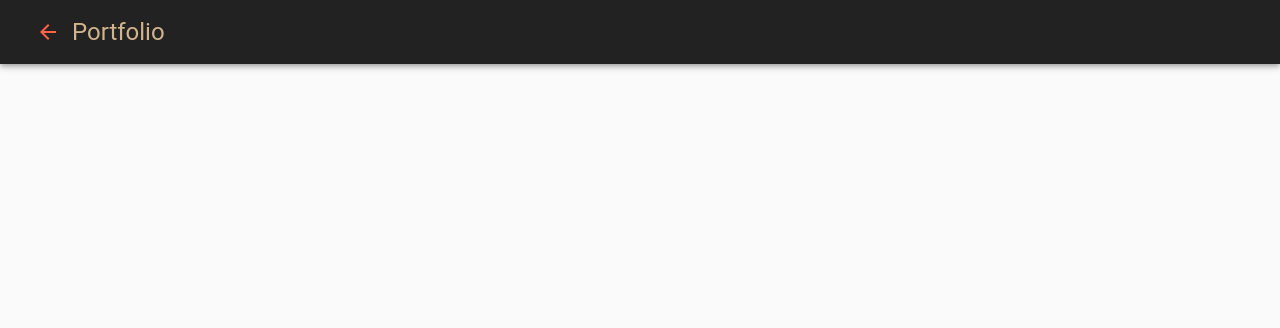
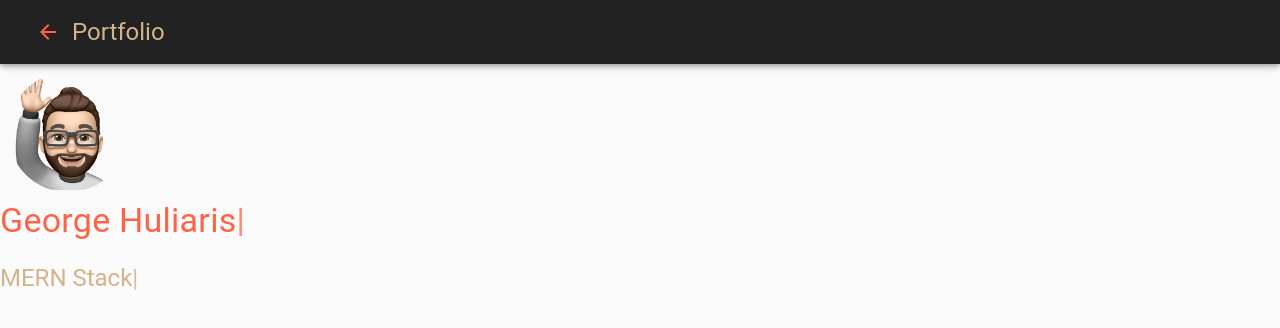
Before and after one commit to georgehuliaris/portfolio-react, a React (Create React App) app: page /resume in a window 1280 px wide. Shown: the top 328 px of the page. Built offline with nearby package versions, Linux system fonts and the light colour scheme.

Commit message:
added color and phrases for typing

```diff
--- a/package.json
+++ b/package.json
@@ -12,6 +12,7 @@
     "react": "^17.0.2",
     "react-dom": "^17.0.2",
     "react-scripts": "4.0.3",
+    "react-typed": "^1.2.0",
     "web-vitals": "^1.1.2"
   },
   "scripts": {
--- /dev/null
+++ b/src/components/Header.js
@@ -0,0 +1,44 @@
+import React from 'react';
+import {makeStyles} from "@material-ui/core/styles"
+import { Typography, Avatar, Grid, Box } from "@material-ui/core";
+import avatar from "../avatar.png";
+import Typed from "react-typed"
+
+const useStyles = makeStyles(theme => ({
+    avatar: {
+        width: theme.spacing(15),
+        height: theme.spacing(15),
+        margin: theme.spacing(1)
+
+    },
+    title: {
+        color: "tomato"
+    },
+    subtitle: {
+        color: "tan",
+        marginBottom: "3rem"
+    }
+}));
+
+const Header = () => {
+    const classes = useStyles()
+    return (
+        <Box>
+            <Avatar className={classes.avatar} src={avatar} alt="George Huliaris" />
+            <Typography className={classes.title} variant="h4">
+                <Typed strings={["George Huliaris"]} typeSpeed={40}/>
+            </Typography>
+            <br/>
+            <Typography className={classes.subtitle} variant="h5">
+                <Typed
+                strings={["Web Design", "Web Development", "MERN Stack", "umm...", "Crypto Currency Enthusiast!", "uhh... oh and!", "Restaurateur!" ]}
+                typeSpeed={40}
+                backSpeed={75}
+                loop
+                />
+            </Typography>
+        </Box>
+    );
+}
+
+export default Header;
--- a/src/components/index.js
+++ b/src/components/index.js
@@ -1,10 +1,12 @@
 import React from 'react';
-import Navbar from "./Navbar"
+import Navbar from "./Navbar";
+import Header from "./Header";
 
 const Home = () => {
     return (
         <div>
             <Navbar />
+            <Header/>
         </div>
     )
 }
```
Also changed, not shown: 1 other file (tests, documents, lock files or other folders).
